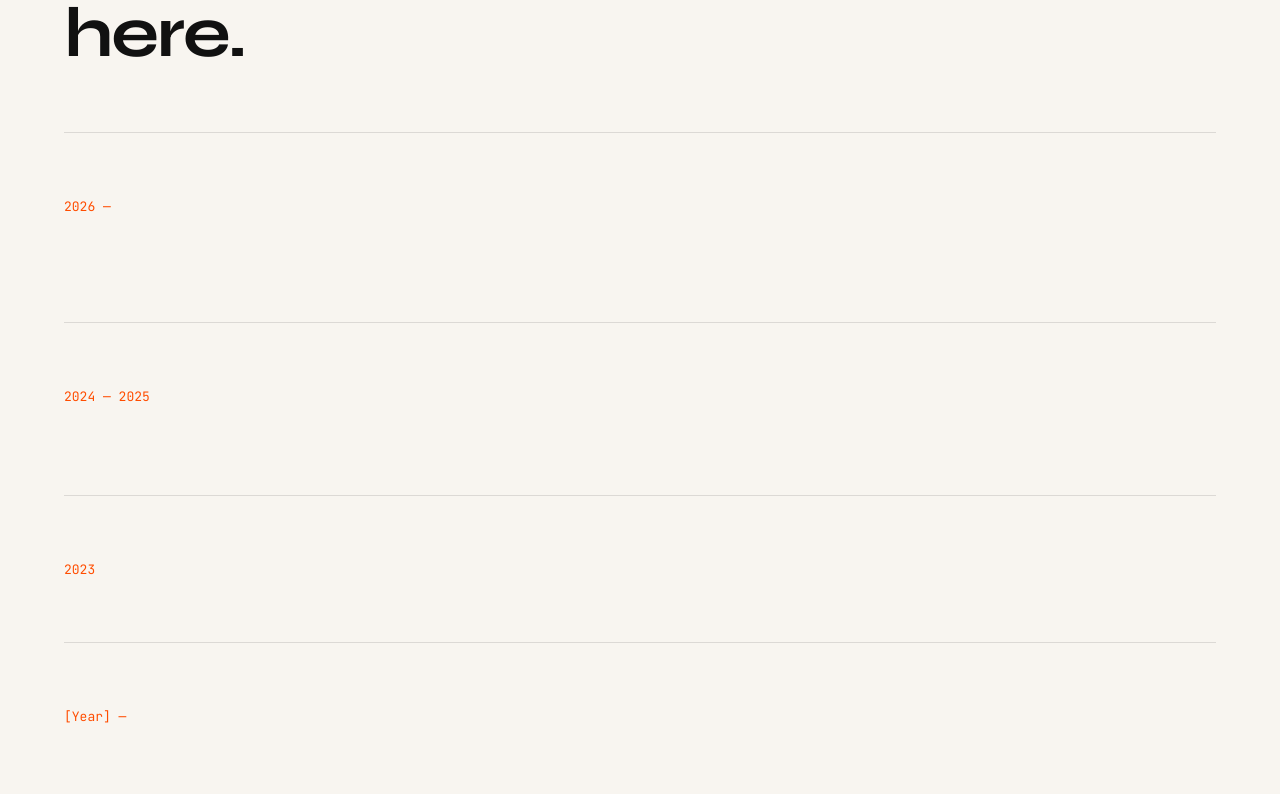
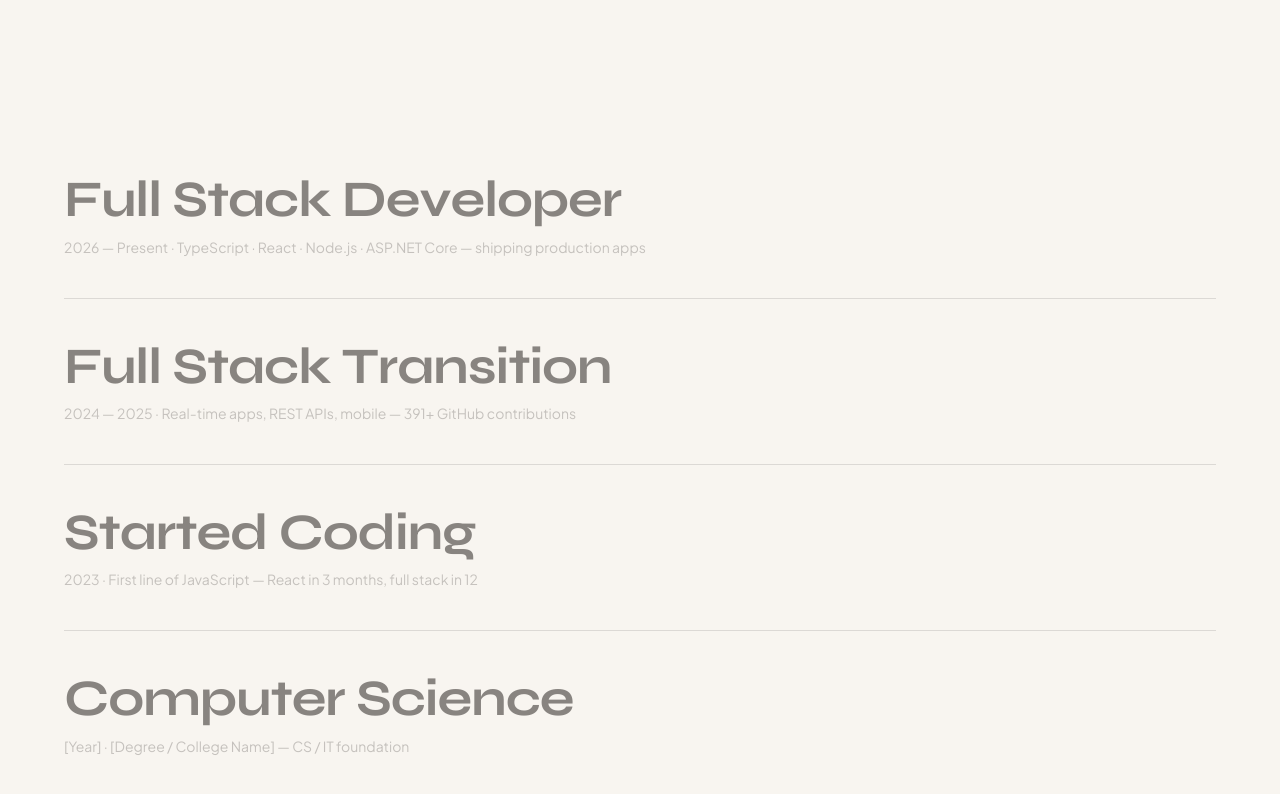
Before and after one commit to prusotamkrydv78/prusotam-portfolio, a Next.js app: page / in a window 1280 px wide. Shown: the part 9467-10261 px from the top of the page. Built offline with nearby package versions, Linux system fonts and the light colour scheme.

Commit message:
feat(Services): refactor service links structure and integrate InteractiveHoverLinks component

```diff
--- a/src/components/sections/Journey.tsx
+++ b/src/components/sections/Journey.tsx
@@ -2,259 +2,54 @@
 
 import { useEffect, useRef } from 'react'
 import { gsap, ScrollTrigger, EASE_OUT, DUR_MID } from '@/lib/animations'
-import { useFloatingPanel } from '@/hooks/useFloatingPanel'
+import { InteractiveHoverLinks, type HoverLinkItem } from '@/components/ui/interactive-hover-links'
 
 gsap.registerPlugin(ScrollTrigger)
 
-const JOURNEY = [
+const JOURNEY_LINKS: HoverLinkItem[] = [
   {
-    year: '2026 —',
-    title: 'Full Stack Developer',
-    subtitle: 'Independent',
-    body: 'Building with TypeScript, React, Node.js, and ASP.NET Core. Working across web and mobile platforms. Shipping production apps from scratch.',
+    heading:    'Full Stack Developer',
+    subheading: '2026 — Present · TypeScript · React · Node.js · ASP.NET Core — shipping production apps',
+    imgSrc:     'https://images.unsplash.com/photo-1555066931-4365d14bab8c?w=800&q=80',
+    href:       '#work',
   },
   {
-    year: '2024 — 2025',
-    title: 'Full Stack Transition',
-    subtitle: null,
-    body: 'Moved from frontend-only to full stack. Built real-time apps, REST APIs, and mobile applications. 391+ GitHub contributions in the last year.',
+    heading:    'Full Stack Transition',
+    subheading: '2024 — 2025 · Real-time apps, REST APIs, mobile — 391+ GitHub contributions',
+    imgSrc:     'https://images.unsplash.com/photo-1498050108023-c5249f4df085?w=800&q=80',
+    href:       'https://github.com/prusotamkrydv78',
   },
   {
-    year: '2023',
-    title: 'Started Coding',
-    subtitle: null,
-    body: 'First line of JavaScript. React within 3 months. Full stack within 12. Still going.',
+    heading:    'Started Coding',
+    subheading: '2023 · First line of JavaScript — React in 3 months, full stack in 12',
+    imgSrc:     'https://images.unsplash.com/photo-1461749280684-dccba630e2f6?w=800&q=80',
+    href:       'https://github.com/prusotamkrydv78',
   },
   {
-    year: '[Year] —',
-    title: '[Degree / College Name]',
-    subtitle: 'Computer Science / IT',
-    body: '← Update with your actual education details.',
+    heading:    'Computer Science',
+    subheading: '[Year] · [Degree / College Name] — CS / IT foundation',
+    imgSrc:     'https://images.unsplash.com/photo-1523050854058-8df90110c9f1?w=800&q=80',
+    href:       '#',
   },
 ]
-
-type JourneyCanvas = 'network' | 'layers' | 'terminal' | 'hex'
-const JOURNEY_CANVAS: JourneyCanvas[] = ['network', 'layers', 'terminal', 'hex']
-
-function JourneyPanelCanvas({ type }: { type: JourneyCanvas }) {
-  const canvasRef = useRef<HTMLCanvasElement>(null)
-
-  useEffect(() => {
-    const canvas = canvasRef.current
-    if (!canvas) return
-    const ctx = canvas.getContext('2d')
-    if (!ctx) return
-    canvas.width  = 320
-    canvas.height = 220
-    const W = 320, H = 220
-    let raf: number, t = 0
-
-    const draw = () => {
-      ctx.clearRect(0, 0, W, H)
-      ctx.fillStyle = '#1C1C1C'
-      ctx.fillRect(0, 0, W, H)
-      t += 0.016
-
-      if (type === 'network') {
-        /* Connected nodes — full stack interconnection */
-        const nodes = Array.from({ length: 10 }, (_, i) => ({
-          x: 30 + (i % 4) * 85 + Math.sin(t + i) * 10,
-          y: 30 + Math.floor(i / 4) * 80 + Math.cos(t * 0.8 + i) * 10,
-        }))
-        nodes.forEach((a, i) => {
-          nodes.forEach((b, j) => {
-            if (j <= i) return
-            const d = Math.hypot(a.x - b.x, a.y - b.y)
-            if (d < 120) {
-              ctx.strokeStyle = `rgba(255,77,0,${(1 - d / 120) * 0.6})`
-              ctx.lineWidth = 0.8
-              ctx.beginPath(); ctx.moveTo(a.x, a.y); ctx.lineTo(b.x, b.y); ctx.stroke()
-            }
-          })
-          ctx.beginPath(); ctx.arc(a.x, a.y, 3, 0, Math.PI * 2)
-          ctx.fillStyle = '#FF4D00'; ctx.fill()
-        })
-
-      } else if (type === 'layers') {
-        /* Stacking layers — transition / growth */
-        for (let i = 4; i >= 0; i--) {
-          const yOff = ((t * 20 + i * 36) % (H + 40)) - 20
-          ctx.strokeStyle = `rgba(255,77,0,${0.15 + i * 0.12})`
-          ctx.lineWidth = 1
-          ctx.strokeRect(24 + i * 6, yOff, W - 48 - i * 12, 32)
-        }
-
-      } else if (type === 'terminal') {
-        /* Code lines appearing — first line of code */
-        const lineWidths = [160, 120, 200, 80, 180, 140, 220, 100]
-        const lineH = 9
-        const startY = 24
-        const lineGap = 22
-
-        for (let i = 0; i < lineWidths.length; i++) {
-          const cycleDur = 2.4
-          const phase = (t * 0.65 + i * 0.3) % cycleDur
-          let w: number, alpha: number
-          if (phase < 1) {
-            w = lineWidths[i] * phase
-            alpha = 0.7
-          } else {
-            w = lineWidths[i]
-            alpha = 0.7 * (1 - (phase - 1) / (cycleDur - 1))
-          }
-          if (alpha < 0.02) continue
-          ctx.fillStyle = `rgba(255,77,0,${alpha * 0.5})`
-          ctx.fillRect(24, startY + i * lineGap, w, lineH)
-          if (phase < 1) {
-            ctx.fillStyle = `rgba(255,77,0,${alpha})`
-            ctx.fillRect(24 + w, startY + i * lineGap, 2, lineH)
-          }
-        }
-        /* Blinking cursor at bottom */
-        if (Math.floor(t * 2) % 2 === 0) {
-          ctx.fillStyle = 'rgba(255,77,0,0.9)'
-          ctx.fillRect(24, startY + (lineWidths.length - 1) * lineGap, 2, lineH)
-        }
-
-      } else if (type === 'hex') {
-        /* Hex grid — structured, education/foundation */
-        const size = 22, hx = size * Math.sqrt(3), hy = size * 1.5
-        for (let r = -1; r < 6; r++) {
-          for (let c = -1; c < 8; c++) {
-            const x = c * hx + (r % 2) * hx / 2
-            const y = r * hy
-            const wave = Math.sin(t * 1.5 - c * 0.5)
-            const alpha = 0.06 + (wave * 0.5 + 0.5) * 0.3
-            ctx.strokeStyle = `rgba(255,77,0,${alpha})`
-            ctx.lineWidth = 1
-            ctx.beginPath()
-            for (let k = 0; k < 6; k++) {
-              const a  = Math.PI / 3 * k - Math.PI / 6
-              const px = x + size * Math.cos(a)
-              const py = y + size * Math.sin(a)
-              k === 0 ? ctx.moveTo(px, py) : ctx.lineTo(px, py)
-            }
-            ctx.closePath(); ctx.stroke()
-          }
-        }
-      }
-
-      raf = requestAnimationFrame(draw)
-    }
-    draw()
-    return () => cancelAnimationFrame(raf)
-  }, [type])
-
-  return <canvas ref={canvasRef} width={320} height={220} style={{ display: 'block' }} />
-}
-
-function JourneyEntry({ entry, canvasType }: {
-  entry: typeof JOURNEY[0]
-  canvasType: JourneyCanvas
-}) {
-  const { panelRef, showPanel, hidePanel } = useFloatingPanel()
-
-  return (
-    <div style={{ position: 'relative' }}>
-      <div
-        className="journey-entry"
-        style={{ cursor: 'default' }}
-        onMouseEnter={showPanel}
-        onMouseLeave={hidePanel}
-      >
-        {/* Year column */}
-        <div style={{ overflow: 'hidden', paddingTop: 4 }}>
-          <span
-            data-year
-            className="t-meta"
-            style={{ color: 'var(--accent)', display: 'block', fontWeight: 500 }}
-          >
-            {entry.year}
-          </span>
-        </div>
-
-        {/* Content column */}
-        <div data-entry-content>
-          <h3
-            style={{
-              fontFamily: 'var(--font-display), Syne, sans-serif',
-              fontWeight: 600,
-              fontSize: 'clamp(18px, 2vw, 24px)',
-              lineHeight: 1.2,
-              color: 'var(--text-primary)',
-              marginBottom: entry.subtitle ? 6 : 12,
-            }}
-          >
-            {entry.title}
-          </h3>
-          {entry.subtitle && (
-            <p
-              className="t-label"
-              style={{ color: 'var(--text-secondary)', marginBottom: 12 }}
-            >
-              {entry.subtitle}
-            </p>
-          )}
-          <p
-            style={{
-              fontFamily: 'var(--font-body), "Plus Jakarta Sans", sans-serif',
-              fontSize: 15,
-              lineHeight: 1.7,
-              color: 'var(--text-secondary)',
-              maxWidth: 560,
-            }}
-          >
-            {entry.body}
-          </p>
-        </div>
-      </div>
-
-      {/* Floating panel — fixed, tracks cursor */}
-      <div
-        ref={panelRef}
-        style={{
-          position: 'fixed',
-          top: 0,
-          left: 0,
-          pointerEvents: 'none',
-          visibility: 'hidden',
-          zIndex: 9999,
-          borderRadius: 4,
-          overflow: 'hidden',
-          boxShadow: '0 24px 64px rgba(0,0,0,0.35)',
-        }}
-      >
-        <JourneyPanelCanvas type={canvasType} />
-      </div>
-    </div>
-  )
-}
 
 export default function Journey() {
   const sectionRef = useRef<HTMLElement>(null)
 
   useEffect(() => {
     if (!sectionRef.current) return
-    const years    = sectionRef.current.querySelectorAll('[data-year]')
-    const contents = sectionRef.current.querySelectorAll('[data-entry-content]')
+    const lines = sectionRef.current.querySelectorAll('[data-line]')
 
     const ctx = gsap.context(() => {
       gsap.fromTo(
-        years,
-        { y: '105%' },
+        lines,
+        { y: '105%', opacity: 0 },
         {
-          y: '0%',
-          duration: DUR_MID, ease: EASE_OUT, stagger: 0.15,
+          y: '0%', opacity: 1,
+          duration: DUR_MID, ease: EASE_OUT, stagger: 0.1,
           scrollTrigger: { trigger: sectionRef.current, start: 'top 75%', once: true },
         }
       )
-
-      gsap.from(contents, {
-        opacity: 0, y: 20,
-        duration: DUR_MID, ease: EASE_OUT, stagger: 0.15,
-        scrollTrigger: { trigger: sectionRef.current, start: 'top 75%', once: true },
-        delay: 0.1,
-      })
     }, sectionRef)
 
     return () => ctx.revert()
@@ -265,28 +60,11 @@ export default function Journey() {
       id="journey"
       ref={sectionRef}
       style={{
-        background: 'var(--white)',
-        paddingTop: 'var(--section-v)',
+        background:    'var(--white)',
+        paddingTop:    'var(--section-v)',
         paddingBottom: 'var(--section-v)',
       }}
     >
-      <style>{`
-        .journey-entry {
-          display: grid;
-          grid-template-columns: 200px 1fr;
-          gap: 0 64px;
-          border-top: 1px solid var(--line);
-          padding-top: 40px;
-          padding-bottom: 40px;
-        }
-        @media (max-width: 680px) {
-          .journey-entry {
-            grid-template-columns: 1fr;
-            gap: 12px 0;
-          }
-        }
-      `}</style>
-
       <div className="container">
         <p className="t-label section-label" style={{ color: 'var(--text-secondary)', marginBottom: 48 }}>
           JOURNEY
@@ -296,6 +74,7 @@ export default function Journey() {
           {['The path', 'here.'].map((line, i) => (
             <div key={i} style={{ overflow: 'hidden' }}>
               <span
+                data-line
                 className="t-title"
                 style={{ display: 'block', color: 'var(--text-primary)' }}
               >
@@ -305,15 +84,7 @@ export default function Journey() {
           ))}
         </h2>
 
-        <div>
-          {JOURNEY.map((entry, i) => (
-            <JourneyEntry
-              key={i}
-              entry={entry}
-              canvasType={JOURNEY_CANVAS[i]}
-            />
-          ))}
-        </div>
+        <InteractiveHoverLinks links={JOURNEY_LINKS} />
       </div>
     </section>
   )
--- /dev/null
+++ b/src/components/ui/interactive-hover-links.tsx
@@ -0,0 +1,116 @@
+'use client'
+
+import { motion } from "framer-motion"
+import { ArrowRight } from 'lucide-react'
+
+export interface HoverLinkItem {
+  heading: string
+  subheading: string
+  imgSrc: string
+  href: string
+}
+
+interface InteractiveHoverLinksProps {
+  links: HoverLinkItem[]
+}
+
+export function InteractiveHoverLinks({ links }: InteractiveHoverLinksProps) {
+  return (
+    <div style={{ width: '100%' }}>
+      {links.map((link) => (
+        <HoverLink key={link.heading} {...link} />
+      ))}
+    </div>
+  )
+}
+
+function HoverLink({ heading, subheading, href }: HoverLinkItem) {
+  return (
+    <motion.a
+      href={href}
+      initial="initial"
+      whileHover="whileHover"
+      style={{
+        position:       'relative',
+        display:        'flex',
+        alignItems:     'center',
+        justifyContent: 'space-between',
+        borderBottom:   '1px solid var(--line)',
+        paddingTop:     40,
+        paddingBottom:  40,
+        textDecoration: 'none',
+        cursor:         'pointer',
+      }}
+    >
+      {/* Left — heading letters + subheading */}
+      <div>
+        <motion.span
+          variants={{
+            initial:    { x: 0 },
+            whileHover: { x: -16 },
+          }}
+          transition={{ type: 'spring', staggerChildren: 0.045, delayChildren: 0.15 }}
+          style={{
+            display:       'block',
+            fontFamily:    'var(--font-clash), Syne, sans-serif',
+            fontWeight:    700,
+            fontSize:      'clamp(28px, 4vw, 52px)',
+            lineHeight:    1.1,
+            letterSpacing: '-0.02em',
+            color:         'var(--text-secondary)',
+            transition:    'color 0.3s ease',
+          }}
+          className="ihl-heading"
+        >
+          {heading.split('').map((l, i) => (
+            <motion.span
+              key={i}
+              variants={{
+                initial:    { x: 0 },
+                whileHover: { x: 16 },
+              }}
+              transition={{ type: 'spring' }}
+              style={{ display: 'inline-block' }}
+            >
+              {l === ' ' ? ' ' : l}
+            </motion.span>
+          ))}
+        </motion.span>
+
+        <motion.span
+          variants={{
+            initial:    { opacity: 0.45 },
+            whileHover: { opacity: 1 },
+          }}
+          style={{
+            marginTop:  8,
+            display:    'block',
+            fontFamily: 'var(--font-body), "Plus Jakarta Sans", sans-serif',
+            fontSize:   14,
+            color:      'var(--text-secondary)',
+          }}
+        >
+          {subheading}
+        </motion.span>
+      </div>
+
+      {/* Right — arrow slides in on hover */}
+      <div style={{ overflow: 'hidden', flexShrink: 0 }}>
+        <motion.div
+          variants={{
+            initial:    { x: '100%', opacity: 0 },
+            whileHover: { x: '0%',   opacity: 1 },
+          }}
+          transition={{ type: 'spring' }}
+          style={{ padding: 16 }}
+        >
+          <ArrowRight size={32} color="var(--accent)" />
+        </motion.div>
+      </div>
+
+      <style>{`
+        a:hover .ihl-heading { color: var(--text-primary) !important; }
+      `}</style>
+    </motion.a>
+  )
+}
```
